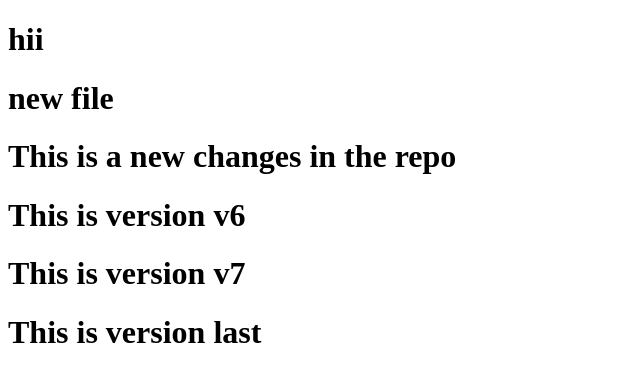
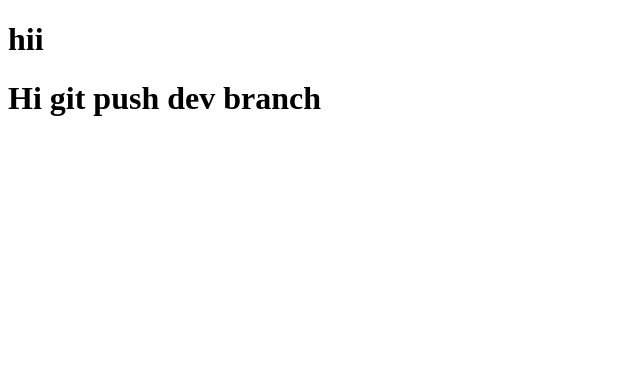
Before and after one commit to Yogesh-Tate/GIT-REPO, a plain HTML site: page Index.html in a window 1280 px wide. Shown: the whole page, without its empty margins (0-640 px from the left). Drawn offline with Linux system fonts and the light colour scheme.

Commit message:
Dev branch

```diff
--- a/Index.html
+++ b/Index.html
@@ -7,10 +7,6 @@
 </head>
 <body>
     <h1>hii</h1>
-    <h1>new file</h1>
-    <h1>This is a new changes in the repo</h1>
-    <h1>This is version v6</h1>
-    <h1>This is version v7</h1>
-    <h1>This is version last</h1>
+    <h1>Hi git push dev branch </h1>
 </body>
 </html>
```
